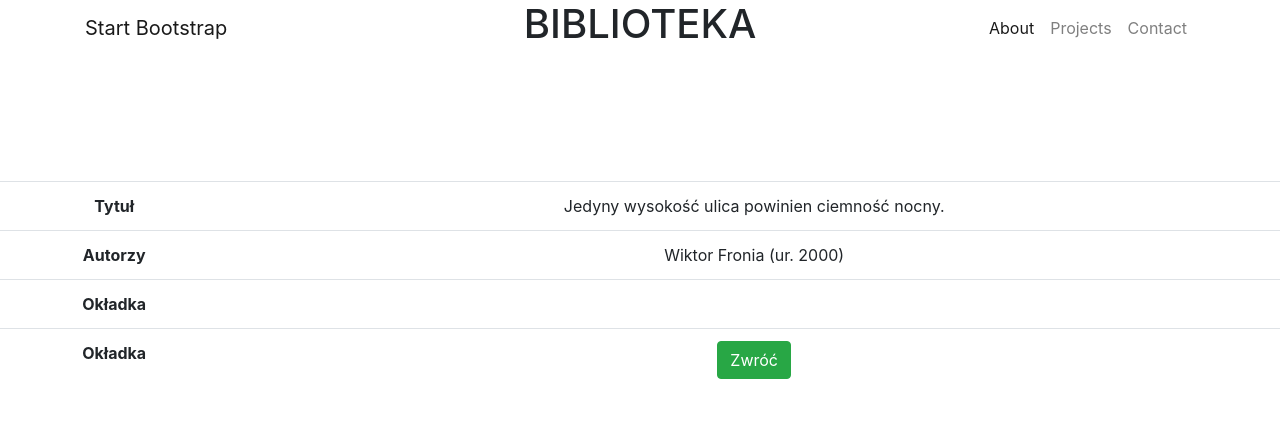
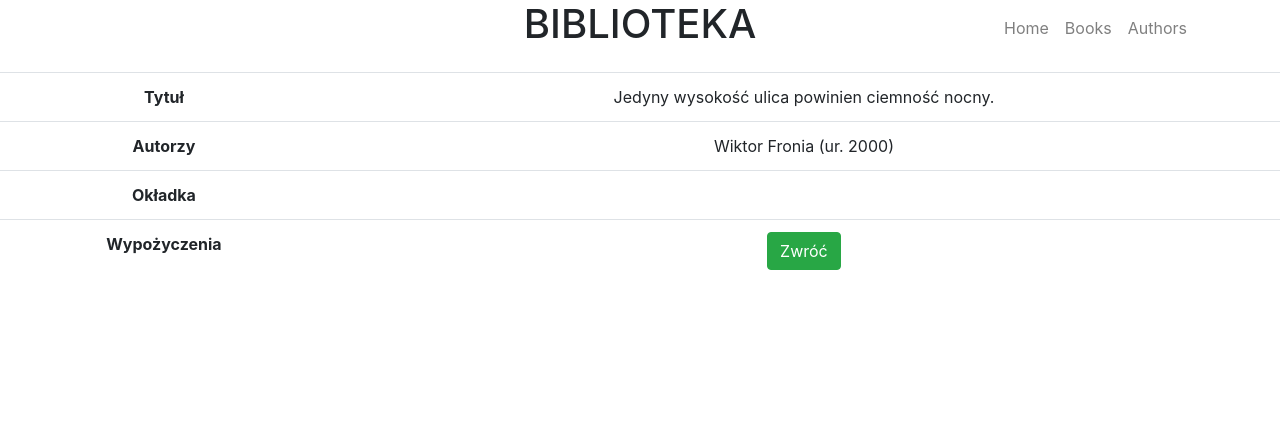
Before and after one commit to igorrosa/bn_django, a Django app: page /home/books/13 in a window 1280 px wide. Shown: the top 425 px of the page. Run offline with Django 3.2, Linux system fonts and the light colour scheme; data comes from the database, SQL or seed files in the repository; both versions use the stored data as it was after the commit; some libraries are stand-ins or nearby versions.

Commit message:
https://github.com/igorrosa/bn_django

```diff
--- a/biblioteka/books/templates/books/base.html
+++ b/biblioteka/books/templates/books/base.html
@@ -18,21 +18,20 @@
   <!-- Navigation -->
   <nav class="navbar navbar-expand-lg navbar-light fixed-top" id="mainNav">
     <div class="container">
-      <a class="navbar-brand js-scroll-trigger" href="#page-top">Start Bootstrap</a>
-      <button class="navbar-toggler navbar-toggler-right" type="button" data-toggle="collapse" data-target="#navbarResponsive" aria-controls="navbarResponsive" aria-expanded="false" aria-label="Toggle navigation">
+        <button class="navbar-toggler navbar-toggler-right" type="button" data-toggle="collapse" data-target="#navbarResponsive" aria-controls="navbarResponsive" aria-expanded="false" aria-label="Toggle navigation">
         Menu
         <i class="fas fa-bars"></i>
       </button>
       <div class="collapse navbar-collapse" id="navbarResponsive">
         <ul class="navbar-nav ml-auto">
           <li class="nav-item">
-            <a class="nav-link js-scroll-trigger" href="#about">About</a>
+            <a class="nav-link js-scroll-trigger" href="{% url 'books:home' %}">Home</a>
           </li>
           <li class="nav-item">
-            <a class="nav-link js-scroll-trigger" href="#projects">Projects</a>
+            <a class="nav-link js-scroll-trigger" href="{% url 'books:books_list' %}">Books</a>
           </li>
           <li class="nav-item">
-            <a class="nav-link js-scroll-trigger" href="#signup">Contact</a>
+            <a class="nav-link js-scroll-trigger" href="{% url 'books:authors_list' %}">Authors</a>
           </li>
         </ul>
       </div>
@@ -44,8 +43,7 @@
     <div class="container d-flex h-100 align-items-center">
       <div class="mx-auto text-center">
         <h1 class="mx-auto my-0 text-uppercase">Biblioteka</h1>
-        <h2 class="text-white-50 mx-auto mt-2 mb-5">A free, responsive, one page Bootstrap theme created by Start Bootstrap.</h2>
-
+        <br>
       </div>
     </div>
   </header>
--- a/biblioteka/books/templates/books/book_details.html
+++ b/biblioteka/books/templates/books/book_details.html
@@ -20,7 +20,7 @@
         </td>
     </tr>
      <tr>
-        <th>Okładka</th>
+        <th>Wypożyczenia</th>
         <td>
             {% if book.is_available %}
                 <a href="{% url 'books:loan' book.id %}" class="btn btn-success">Wypożycz</a>
--- a/biblioteka/books/templates/books/books_list.html
+++ b/biblioteka/books/templates/books/books_list.html
@@ -14,7 +14,7 @@
     </thead>
 {% for book in books %}
     <tr>
-        <td><a href="{% url 'books:details' book.id %}">{{ book.title }}</a></td>
+        <td><a href="{% url 'books:details' book.id %}">{{ book.title }}</a></td> {# jak działa ten url #}
         <td>{{ book.authors }}</td>
 
         <td>
--- a/biblioteka/books/urls.py
+++ b/biblioteka/books/urls.py
@@ -3,7 +3,7 @@ from . import views
 app_name = "books"
 
 urlpatterns = [
-    #path("", views.home, ),
+    path("", views.home, name="home"),
     # ex: /books/
     path("books_list", views.books_list, name="books_list"),
     path("books", views.books, name="books"),
```
Also changed, not shown: biblioteka/db.sqlite3.
